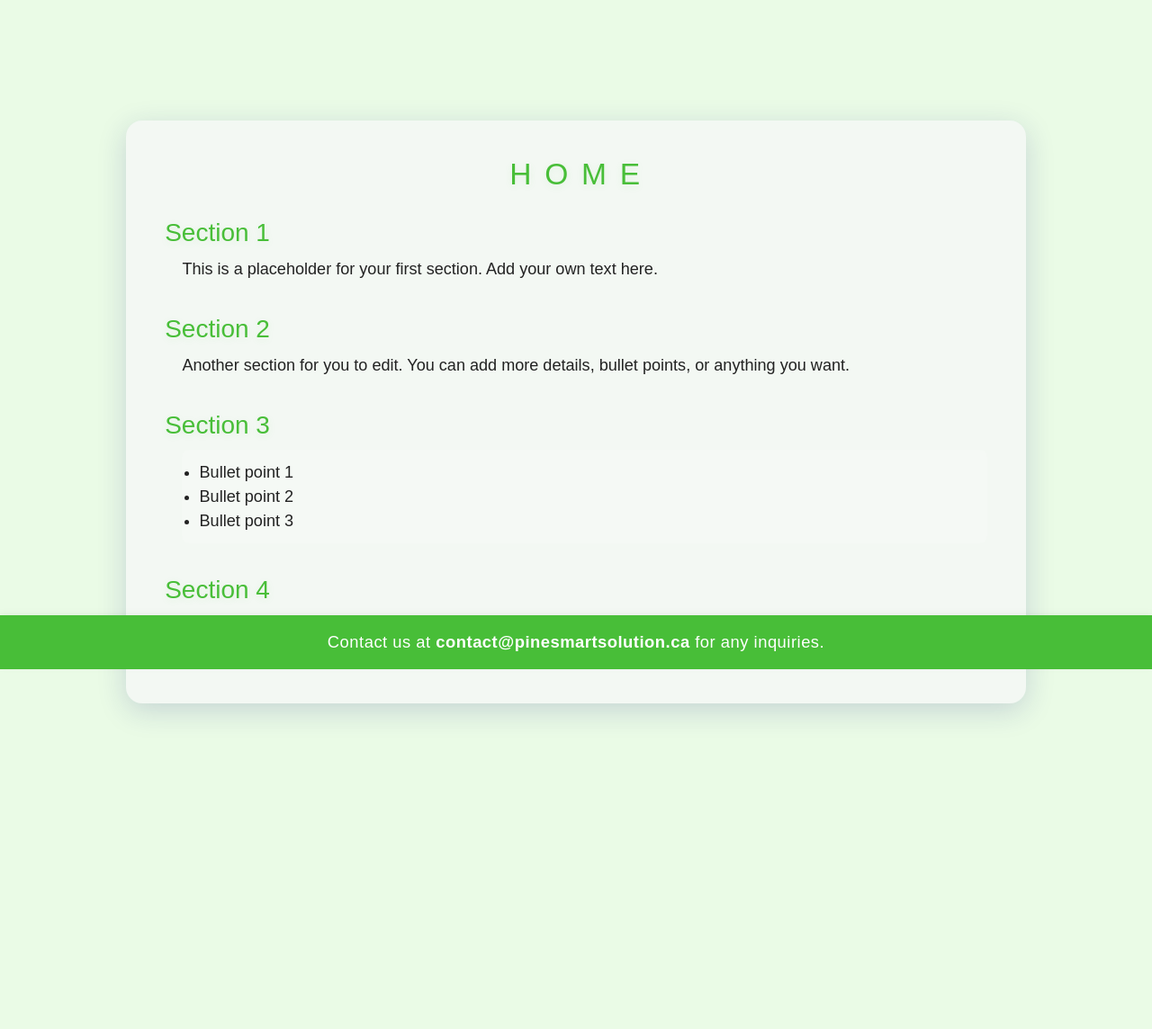
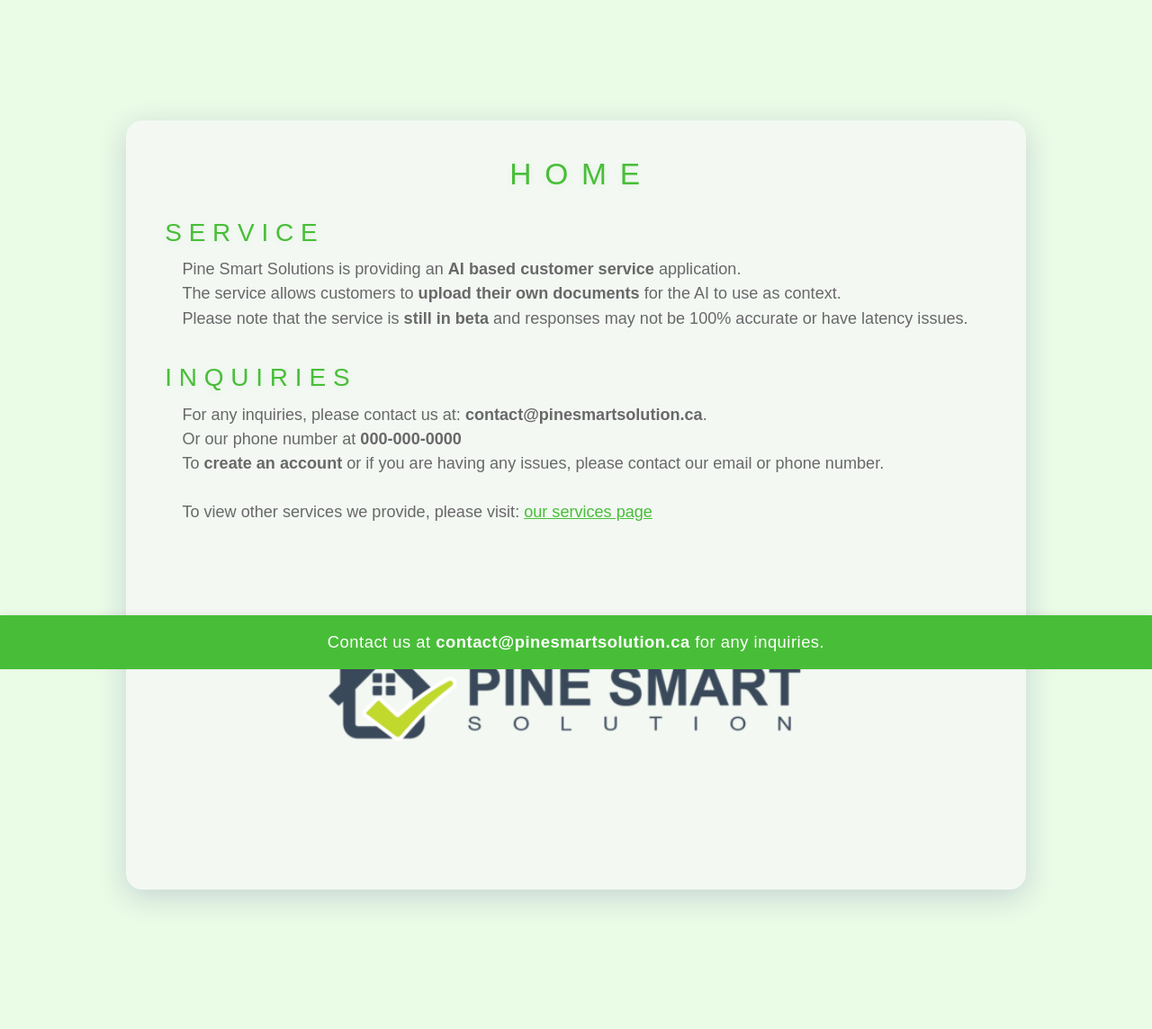
Before and after one commit to AzrafAlmas/callWrapper_FrontEnd, a Django app: page / in a window 1280 px wide. Shown: the part 56-1200 px from the top of the page at 90% size. Run offline with Django 5.2, Linux system fonts and the light colour scheme.

Commit message:
Full front-end finished and working

```diff
--- a/documentUpload/views.py
+++ b/documentUpload/views.py
@@ -60,6 +60,10 @@ def upload_button_Response(request):
         user_info_dump = dumps(user_information)
         user_info_loads = json.loads(user_info_dump)
 
+        ## Check if the same title exists in the user
+        if content_collection.find_one({"Username": user, "Title":request.POST.get('title')}):
+            return render(request, "doc_exists.html")
+
         # Now check if they user has any documents left to upload
         if int(user_info_loads["Num_Docs"]) == 0:
             return render(request, "upload_error.html")
@@ -116,12 +120,10 @@ def upload_button_Response(request):
                 "Content": parsed_pdf,
             }
             content_collection.insert_one(pdf_document) # Insert the document to database
-            users_collection.find_one_and_update(
+            users_collection.find_one_and_update( # Updates user database
                 {"Username": user},
                 {"$inc": {"Num_Docs": -1}}
             )
-
-            # Update user database
 
     # Handle GET request (initial page load)
     return redirect('/upload')
@@ -171,26 +173,34 @@ def delete_Response(request):
     content_collection = db["content"]
     users_collection = db["users"]
 
-    # Check if there are any documents left to upload
+    # Check if there are any documents left to delete
     user_information = users_collection.find_one(
         {"Username": user}
     )
 
-    # Now dump and load
-    user_info_dump = dumps(user_information)
-    user_info_loads = json.loads(user_info_dump)
-
     # Delete the said document
     document_to_delete = request.POST.get('title')
     print("Document to DELETE: " + document_to_delete)
+    print("Username: " + user)
 
     # Delete the document from the database
-    content_collection.find_one_and_delete({"Title": document_to_delete})
+    result = content_collection.find_one_and_delete(
+            {
+                "Username": user,
+                "Title": document_to_delete
+            }
+        )
 
-    # update the user collection
-    users_collection.find_one_and_update(
-        {"Username": user},
-        {"$inc": {"Num_Docs": 1}}
-    )
+    # Check if deleted
+    if result:
+        print("Document: " + document_to_delete + "found and deleted for user:" + user)
+
+        # update the user collection
+        users_collection.find_one_and_update(
+            {"Username": user},
+            {"$inc": {"Num_Docs": 1}}
+        )
+    else:
+        print("no document found")
 
     return render(request, "document_deleted.html")
--- a/templates/home.html
+++ b/templates/home.html
@@ -11,27 +11,31 @@
             <h2 style="color: #48be38; margin-bottom: 1.7rem; text-align: center; letter-spacing: 0.08em; font-size: 2.1rem; text-shadow: 0 2px 8px rgba(72,190,56,0.10);">H O M E</h2>
 
             <section style="margin-bottom: 2.2rem;">
-                <h3 style="color: #48be38; margin-bottom: 0.7rem; text-shadow: 0 2px 8px rgba(72,190,56,0.10);">Section 1</h3>
-                <p style="margin-left: 1.2rem; color: #222;">This is a placeholder for your first section. Add your own text here.</p>
+                <h3 style="color: #48be38; margin-bottom: 0.7rem; text-shadow: 0 2px 8px rgba(72,190,56,0.10);">S E R V I C E</h3>
+                <p style="margin-left: 1.2rem; color: #686868;">
+                    Pine Smart Solutions is providing an <b>AI based customer service</b> application. <br>
+                    The service allows customers to <b>upload their own documents</b> for the AI to use as context.<br>
+                    Please note that the service is <b>still in beta</b> and responses may not be 100% accurate or have latency issues.
+                </p>
             </section>
 
             <section style="margin-bottom: 2.2rem;">
-                <h3 style="color: #48be38; margin-bottom: 0.7rem; text-shadow: 0 2px 8px rgba(72,190,56,0.10);">Section 2</h3>
-                <p style="margin-left: 1.2rem; color: #222;">Another section for you to edit. You can add more details, bullet points, or anything you want.</p>
+                <h3 style="color: #48be38; margin-bottom: 0.7rem; text-shadow: 0 2px 8px rgba(72,190,56,0.10);">I N Q U I R I E S</h3>
+                <p style="margin-left: 1.2rem; color: #686868;">
+                    For any inquiries, please contact us at: <b>contact@pinesmartsolution.ca</b>. <br>
+                    Or our phone number at <b>000-000-0000</b> <br>
+                    To <b>create an account</b> or if you are having any issues, please contact our email or phone number.
+                    <br><br>
+                    To view other services we provide, please visit: <a href="https://www.pinesmartsolution.ca/services" target="_blank" style="color: #48be38; text-decoration: underline;">our services page</a>
+                </p>
             </section>
 
             <section style="margin-bottom: 2.2rem;">
-                <h3 style="color: #48be38; margin-bottom: 0.7rem; text-shadow: 0 2px 8px rgba(72,190,56,0.10);">Section 3</h3>
-                <ul style="margin-left: 1.2rem; color: #222; background: rgba(255,255,255,0.12); border-radius: 8px; padding: 0.7rem 1.2rem;">
-                    <li>Bullet point 1</li>
-                    <li>Bullet point 2</li>
-                    <li>Bullet point 3</li>
-                </ul>
-            </section>
-
-            <section style="margin-bottom: 2.2rem;">
-                <h3 style="color: #48be38; margin-bottom: 0.7rem; text-shadow: 0 2px 8px rgba(72,190,56,0.10);">Section 4</h3>
-                <p style="margin-left: 1.2rem; color: #222;">Feel free to add more sections or edit these as needed.</p>
+                <h3 style="color: #48be38; margin-bottom: 0.7rem; text-shadow: 0 2px 8px rgba(72,190,56,0.10);"></h3>
+                <div style="display: flex; justify-content: center; align-items: center; min-height: 300px;">
+                    {% load static %}
+                    <img src="{% static 'assets/PineSmart_Logo.png' %}" alt="Pine Smart Solutions Logo" style="max-width: 550px; width: 100%; height: 157px; object-fit: contain; background: transparent;" />
+                </div>
             </section>
         </div>
     </div>
```
Also changed, not shown: templates/doc_exists.html (added, +10 -0 lines), db.sqlite3.
